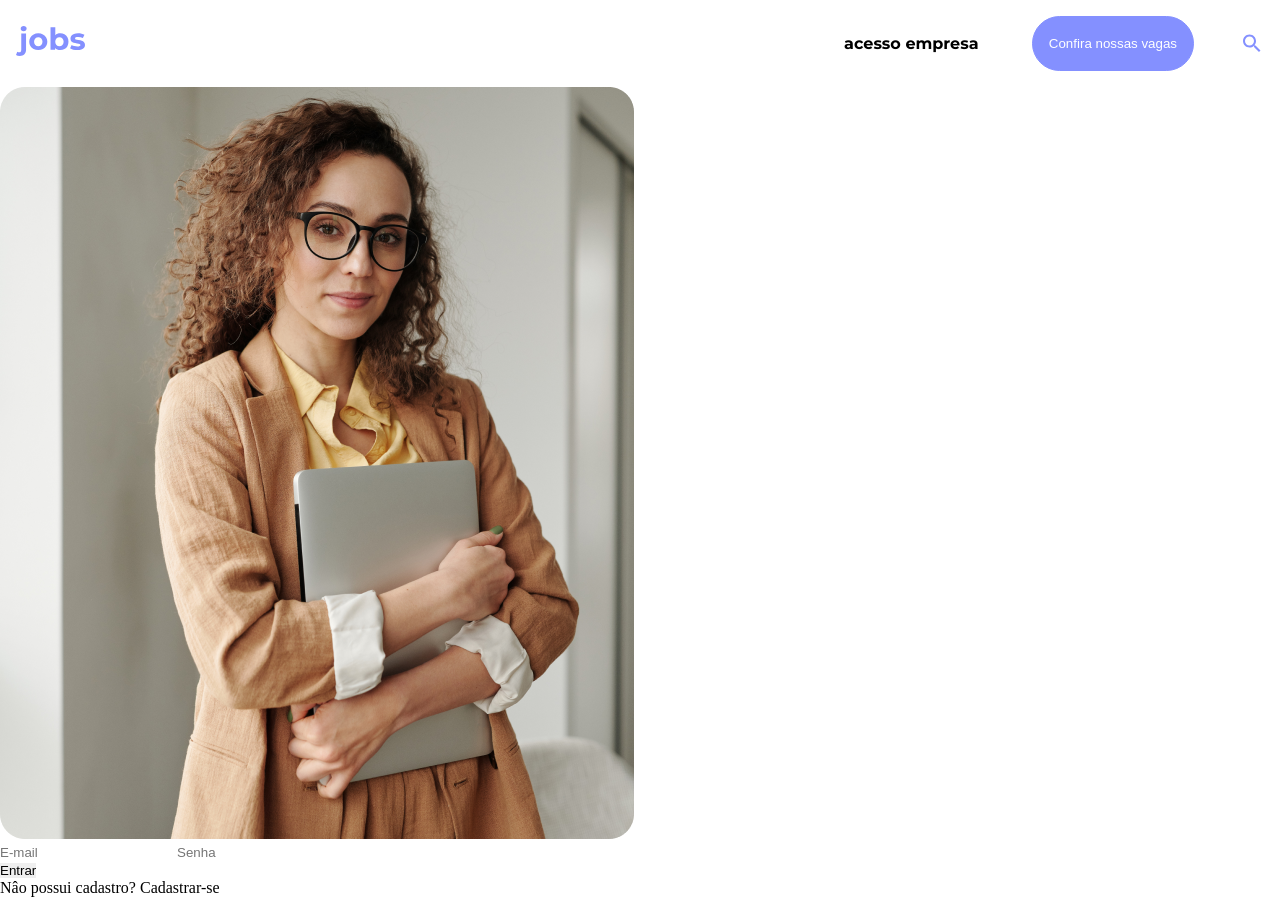
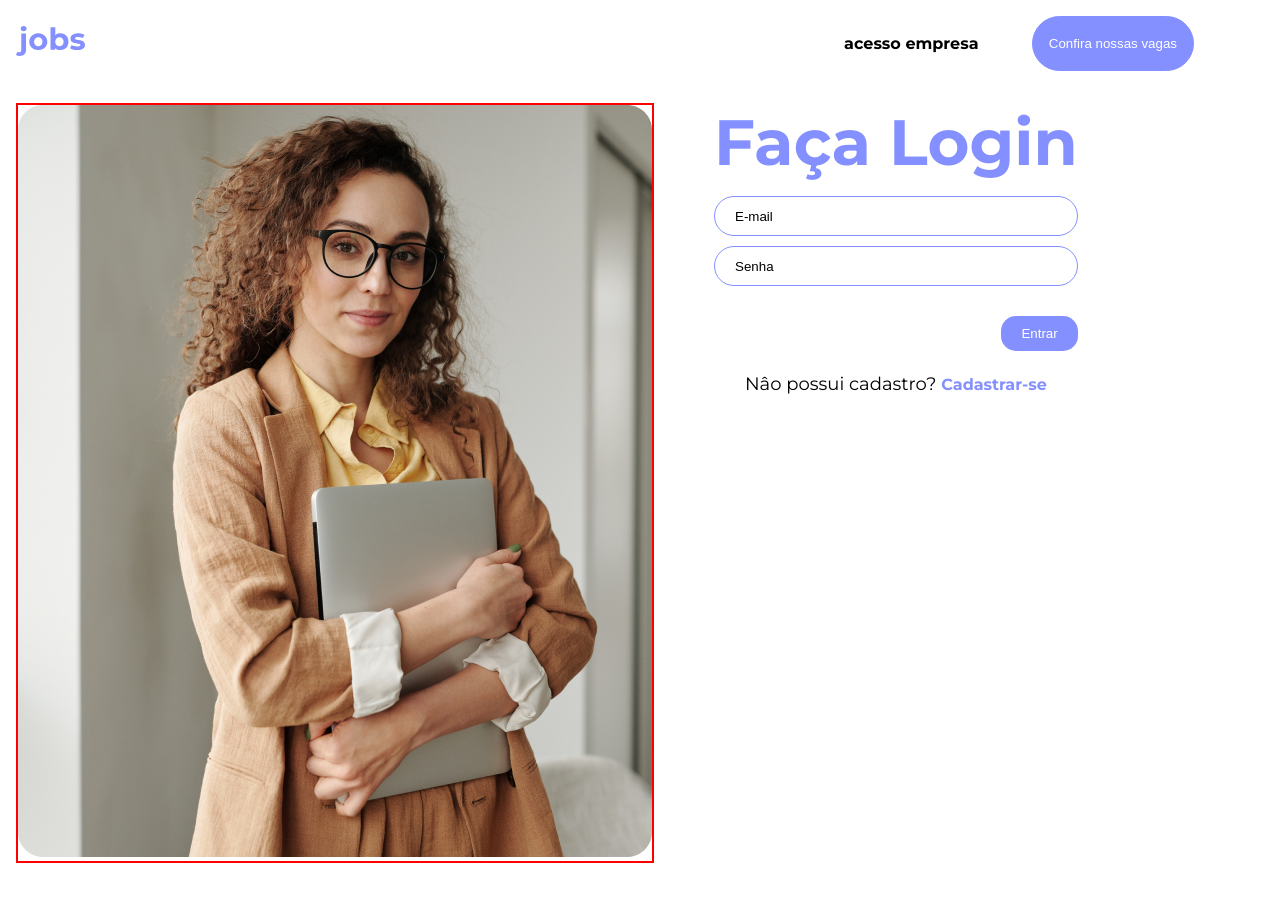
Before and after one commit to Marcelorox/kenzie-job-entrega-template_group4, a React (Vite) app: page /register in a window 1280 px wide. Built offline with nearby package versions, Linux system fonts and the light colour scheme; no server answers.

Commit message:
feat: create style page

```diff
--- a/src/components/Header/index.tsx
+++ b/src/components/Header/index.tsx
@@ -2,7 +2,7 @@
 import { StyledHeader } from "./style";
 import { StyledMenu } from "../../style/typography";
 import img from "../../assets/img/jobs.svg";
-import SearchIcon from '@mui/icons-material/Search';
+//import SearchIcon from '@mui/icons-material/Search';
 
 
 export function Header() {
@@ -14,7 +14,7 @@ export function Header() {
           <StyledMenu>acesso empresa</StyledMenu>
         </div>
         <button className="headerButton">Confira nossas vagas</button>
-          <SearchIcon className="lupa" />
+          {/*<SearchIcon className="lupa" />*/}
       </div>
     </StyledHeader>
   );
--- a/src/components/forms/login/FormLogin.tsx
+++ b/src/components/forms/login/FormLogin.tsx
@@ -2,6 +2,7 @@ import { zodResolver } from "@hookform/resolvers/zod"
 import { SubmitHandler, useForm } from "react-hook-form"
 import { Input } from "../../inputs/Inputs"
 import { TLoginForm, loginFormSchema } from "./LoginFormSchema"
+import { Button } from "../../button/Button"
 
 export const FormLogin = () => {
     const { register, handleSubmit, formState: { errors }} = useForm<TLoginForm>({
@@ -18,7 +19,7 @@ export const FormLogin = () => {
             <Input type="email" placeholder="E-mail" error={errors.email} { ...register("email")}/>
             <Input  type="password" placeholder="Senha" error={errors.password} { ...register("password")} />
             <div className="button_login">
-                <button type="submit">Entrar</button>
+                <Button text={"Entrar"} type="submit" />
             </div>
         </form>
     )
--- a/src/pages/loginPage/index.tsx
+++ b/src/pages/loginPage/index.tsx
@@ -1,21 +1,26 @@
 import { Header } from "../../components/Header"
-import { StyleContainerForm } from "../registerPage/style"
 import banner from "../../assets/img/BannerLogin.png";
 import { FormLogin } from "../../components/forms/login/FormLogin";
+import { StyleContainerLoginPage } from "./style";
+import { StyledMenu, StyledParagraph, StyledTitleOne } from "../../style/typography";
 
 export const LoginPage = () =>{
     return(
         <>
             <Header />
             <main>
-                <StyleContainerForm />
+                <StyleContainerLoginPage >
                 <div className="container_banner">
                     <img src={banner} alt="Banner" />
                 </div>
                 <div className="container_login">
+                <StyledTitleOne>Faça Login</StyledTitleOne>
                     <FormLogin />
-                    <p>Nâo possui cadastro? <span>Cadastrar-se</span></p>
+                    <div className="createUser">
+                      <StyledParagraph>Nâo possui cadastro? <StyledMenu>Cadastrar-se</StyledMenu></StyledParagraph>
+                    </div>
                 </div>
+                </ StyleContainerLoginPage>
            </main>
         </>
     )
--- a/src/pages/loginPage/style.ts
+++ b/src/pages/loginPage/style.ts
@@ -0,0 +1,68 @@
+import { styled } from "styled-components";
+
+export const StyleContainerLoginPage = styled.div`
+    width: 100%;
+    max-width: 1328px;
+    margin: auto;
+    margin: auto;
+    padding: 1rem;
+    display: flex;
+    gap: 60px;
+
+    .container_banner{
+        display: none;
+        border: 2px solid red;
+
+    }
+
+    .container_login{
+
+        h1{
+            color: var(--blue);
+        }
+        form{
+            display: flex;
+            flex-direction: column;
+            width: 100%;
+            margin-top: 15px;
+
+            input{
+            border: 1px var(--blue) solid;
+            height: 40px;
+            border-radius: 50px;
+            padding-left: 20px;
+            margin-bottom: 10px;
+
+        }
+            input::placeholder{
+            color: var(--size-placeholder);
+        }
+
+            .button_login{
+            margin-top: 20px;
+            display: flex;
+            max-width: 480px;
+            width: 100%;
+            flex-direction: row;
+            justify-content: flex-end;
+            }
+
+        }
+
+        .createUser{
+            margin-top: 15px;
+            display: flex;
+            justify-content: center;
+            span{
+                color: var(--blue);
+                cursor: pointer;
+            }
+        }
+    }
+
+    @media (min-width: 600px) {
+        .container_banner{
+            display: block;
+        }
+    }
+`
--- a/src/pages/registerPage/style.ts
+++ b/src/pages/registerPage/style.ts
@@ -59,9 +59,11 @@ export const StyleContainerForm =styled.div`
 
             .submit_register{
                 height: 40px;
-                width: 40%;
+                width: 50%;
             }
         }
     }
 
+
+
 `
```
